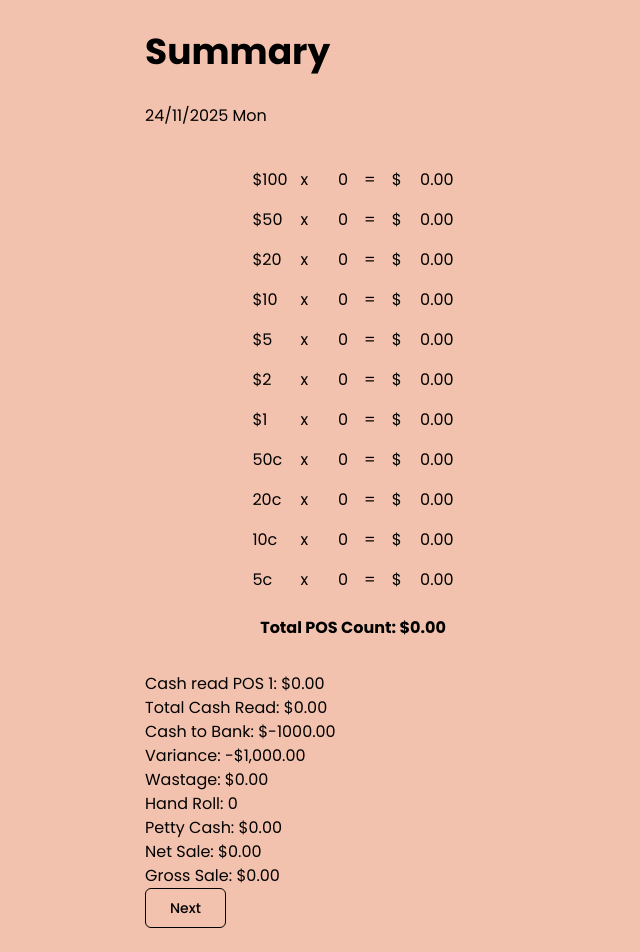
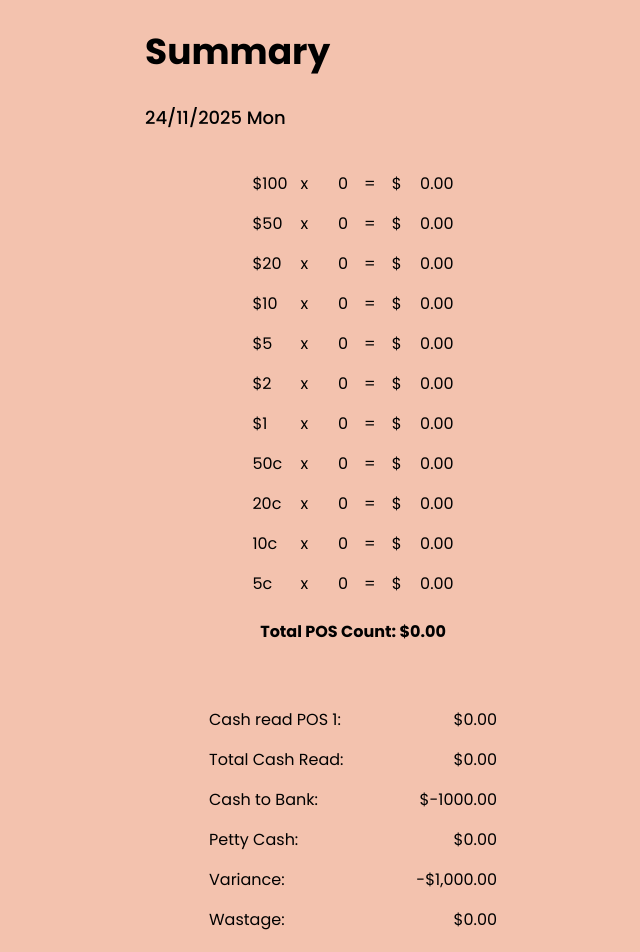
Before and after one commit to G-Tang2/sushi-sushi-EOD, a Next.js app: page /summary in a window 1280 px wide. Shown: the top 952 px of the page, without its empty margins (111-751 px from the left). Before the commit the page ends 928 px from the top, so only its background shows below. Built offline with nearby package versions, Linux system fonts and the light colour scheme.

Commit message:
styled end of day summary

```diff
--- a/app/summary/page.tsx
+++ b/app/summary/page.tsx
@@ -27,9 +27,9 @@ function SingleSales({
 }) {
   const [sales] = useAtom(salesAtom);
   return (
-    <p>
-      Cash read POS {index + 1}: ${sales.cashReading.toFixed(2)}
-    </p>
+    <div className="flex justify-between">
+      Cash read POS {index + 1}: <p>${sales.cashReading.toFixed(2)}</p>
+    </div>
   );
 }
 
@@ -72,7 +72,7 @@ export default function Home() {
     <div className="flex min-h-screen items-center justify-center ">
       <main className="flex min-h-screen w-full max-w-3xl flex-col items-center sm:items-start">
         <h1 className="my-8 text-4xl font-bold">Summary</h1>
-        <p>
+        <p className="font-medium text-lg">
           {dateString} {dayName}
         </p>
         <div className="bg-custom-cream rounded-2xl w-sm p-4 m-4 space-y-4">
@@ -95,29 +95,47 @@ export default function Home() {
               );
             })}
           </div>
-          <p className="justify-self-center font-semibold">Total POS Count: ${totalTill.toFixed(2)}</p>
+          <p className="text-center justify-center font-semibold">
+            Total POS Count: ${totalTill.toFixed(2)}
+          </p>
         </div>
-        <div>
+        <div className="bg-custom-cream rounded-2xl w-sm px-12 py-4 m-4 space-y-4">
           {sales.map((atom, index) => (
             <SingleSales key={index} salesAtom={atom} index={index} />
           ))}
+          <div className="flex justify-between">
+            Total Cash Read: <p>${totalSales.totalCashReading.toFixed(2)}</p>
+          </div>
+          <div className="flex justify-between">
+            Cash to Bank: <p>${(totalCash - FLOAT).toFixed(2)}</p>
+          </div>
+          <div className="flex justify-between">
+            Petty Cash: <p>${pettyCash.toFixed(2)}</p>
+          </div>
+          <div className="flex justify-between">
+            Variance: <p>{formattedVariance}</p>
+          </div>
+          <div className="flex justify-between">
+            Wastage: <p>${wastage.toFixed(2)}</p>
+          </div>
         </div>
-        <div>
-          <p>Total Cash Read: ${totalSales.totalCashReading.toFixed(2)}</p>
-          <p>Cash to Bank: ${(totalCash - FLOAT).toFixed(2)}</p>
-          <p>Variance: {formattedVariance}</p>
-          <p>Wastage: ${wastage.toFixed(2)}</p>
-          <p>Hand Roll: {handRollCount}</p>
-          <p>Petty Cash: ${pettyCash.toFixed(2)}</p>
-          <p>Net Sale: ${totalSales.totalNetSales.toFixed(2)}</p>
-          <p>Gross Sale: ${totalSales.totalGrossSales.toFixed(2)}</p>
+        <div className="bg-custom-cream rounded-2xl w-sm px-12 py-4 m-4 space-y-4">
+          <div className="flex justify-between">
+            Net Sale: <p>${totalSales.totalNetSales.toFixed(2)}</p>
+          </div>
+          <div className="flex justify-between">
+            Gross Sale: <p>${totalSales.totalGrossSales.toFixed(2)}</p>
+          </div>
+          <div className="flex justify-between">
+            Hand Roll: <p>{handRollCount}</p>
+          </div>
         </div>
 
-        <Link href="/" passHref>
-          <Button variant="outline" size="lg">
+        {/* <Link href="/" passHref>
+          <Button size="lg" className="my-8">
             Next
           </Button>
-        </Link>
+        </Link> */}
       </main>
     </div>
   );
```
